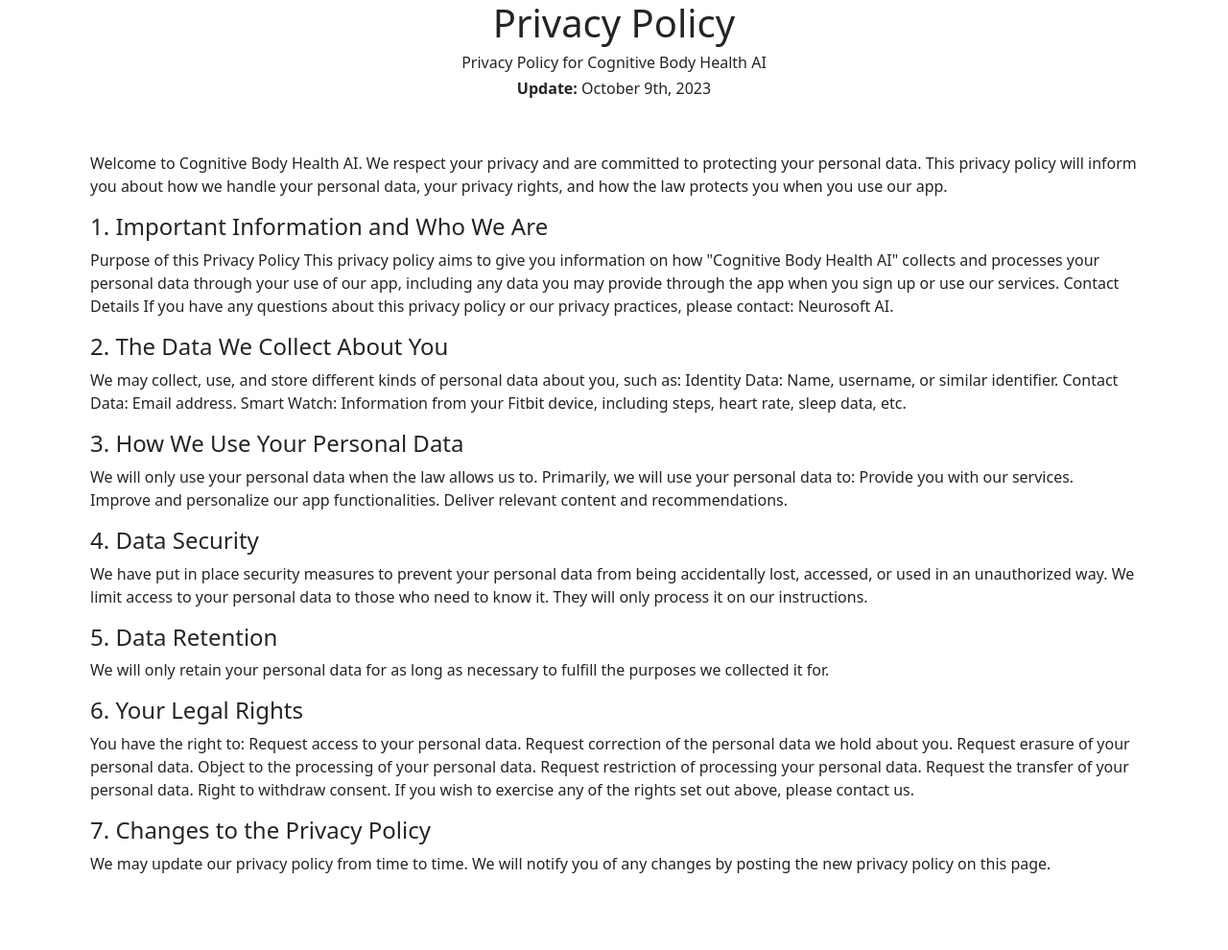
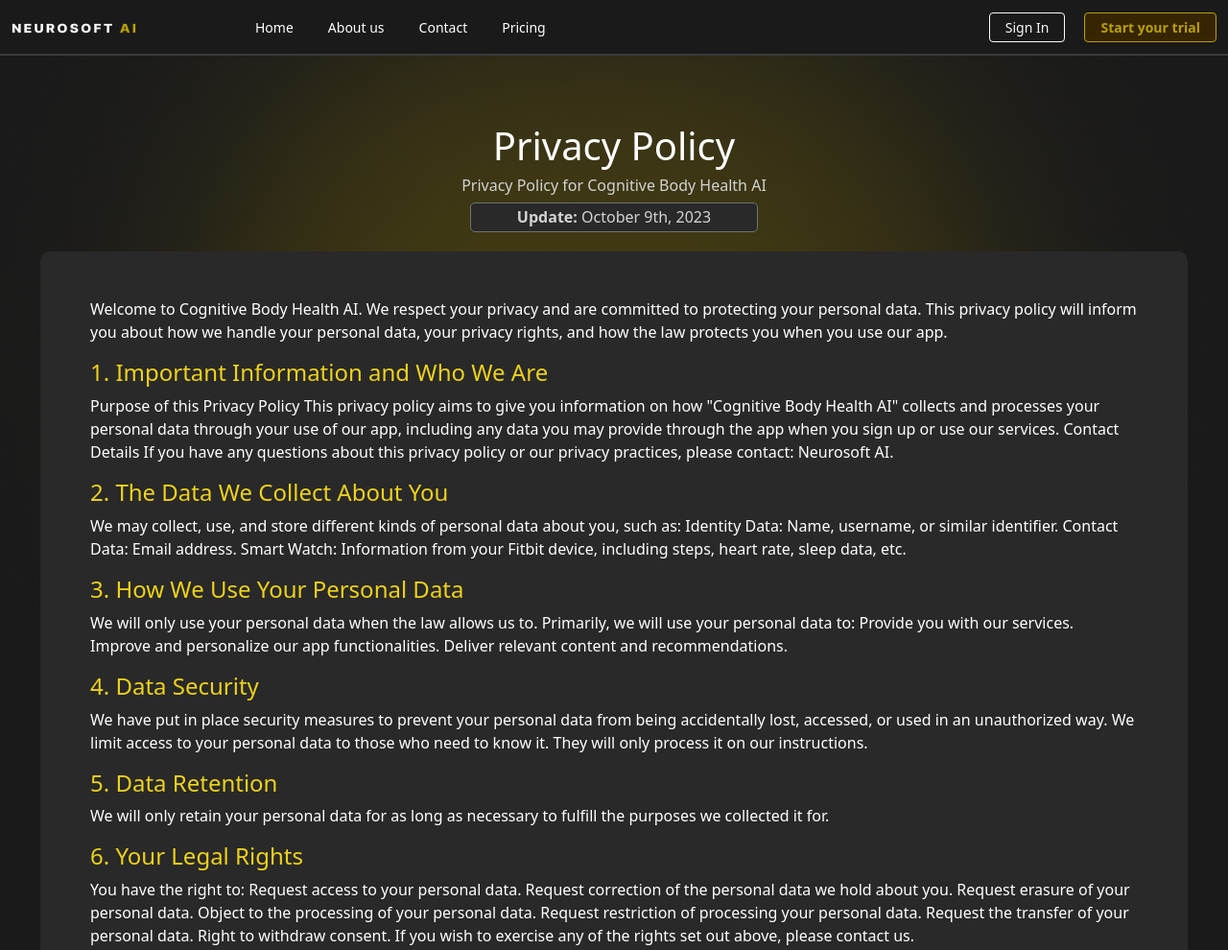
Before and after one commit to MarketingNeurosoftai/landing, a website: page privacy-and-policy.html in a window 1280 px wide. Shown: the top 990 px of the page at 96% size. Before the commit the page ends 928 px from the top, so only its background shows below. Drawn offline with nearby package versions, Linux system fonts and the light colour scheme; the site is published under a folder, as on GitHub Pages, so addresses that start at the root find nothing; a web font is replaced by a local one.

Commit message:
try eight

```diff
--- a/privacy-and-policy.html
+++ b/privacy-and-policy.html
@@ -6,7 +6,7 @@
     <title>NeurosoftAI</title>
     <link href="https://cdn.jsdelivr.net/npm/bootstrap@5.3.2/dist/css/bootstrap.min.css" rel="stylesheet" integrity="sha384-T3c6CoIi6uLrA9TneNEoa7RxnatzjcDSCmG1MXxSR1GAsXEV/Dwwykc2MPK8M2HN" crossorigin="anonymous">
     <script src="https://kit.fontawesome.com/67b64d2670.js" crossorigin="anonymous"></script>
-    <link rel="stylesheet" href="/styles/styles.css">
+    <link rel="stylesheet" href="styles/styles.css">
     <link rel="preconnect" href="https://fonts.gstatic.com">
     <link href="https://fonts.googleapis.com/css2?family=Nombre+de+la+Fuente:wght@400;700&display=swap" rel="stylesheet">
 
@@ -105,7 +105,7 @@
     <!-- Footer -->
     <section id="footer">
     </section>
-  <script src="/assets/js/script.js"></script>
+  <script src="assets/js/script.js"></script>
   <script src="https://cdn.jsdelivr.net/npm/bootstrap@5.3.2/dist/js/bootstrap.bundle.min.js" integrity="sha384-C6RzsynM9kWDrMNeT87bh95OGNyZPhcTNXj1NW7RuBCsyN/o0jlpcV8Qyq46cDfL" crossorigin="anonymous"></script>
   </body>
 </html>
```
